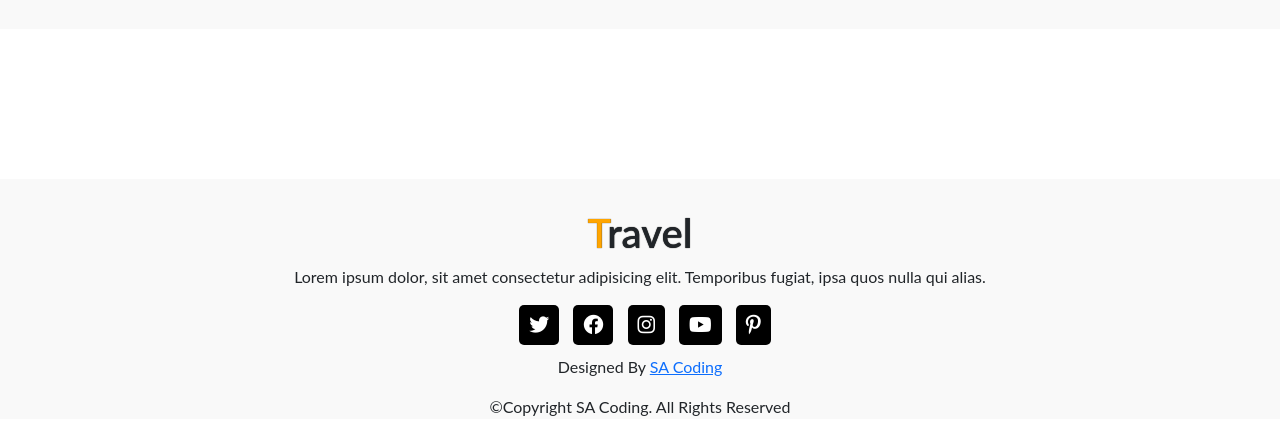
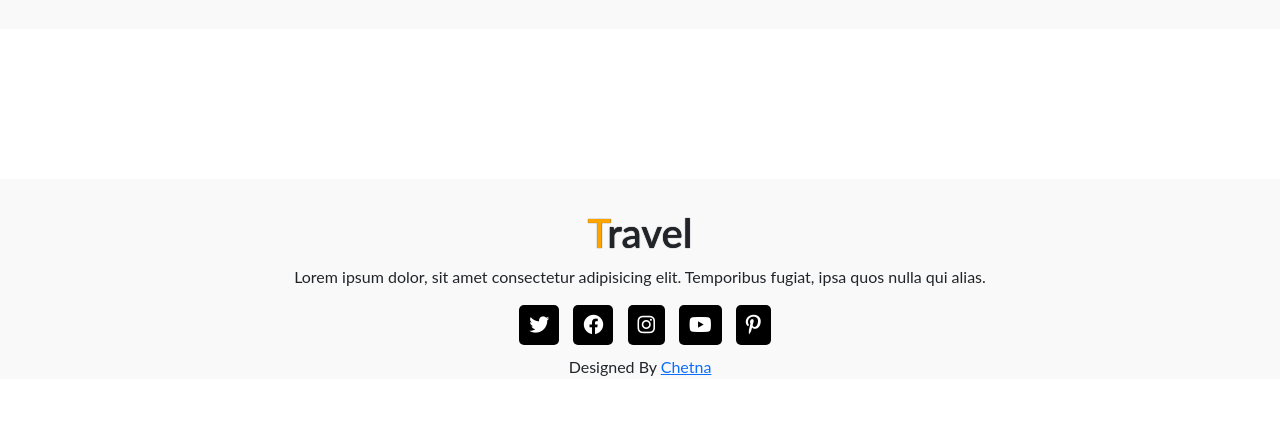
Before and after one commit to Chetnagupta27/Travel-And-Tours, a plain HTML site: page index.html in a window 1280 px wide. Shown: the part 4478-4913 px from the top of the page. After the commit the page ends 4873 px from the top, so only its background shows below. Drawn offline with nearby package versions, Linux system fonts and the light colour scheme.

Commit message:
Update index.html

```diff
--- a/index.html
+++ b/index.html
@@ -481,10 +481,10 @@
         <i class="fa-brands fa-pinterest-p"></i>
       </div>
       <div class="credit">
-        <p>Designed By <a href="#">SA Coding</a></p>
+        <p>Designed By <a href="#">Chetna</a></p>
       </div>
       <div class="copyright">
-        <p>&copy;Copyright SA Coding. All Rights Reserved</p>
+        <p></p>
       </div>
     </footer>
     <!-- Footer End -->
```
